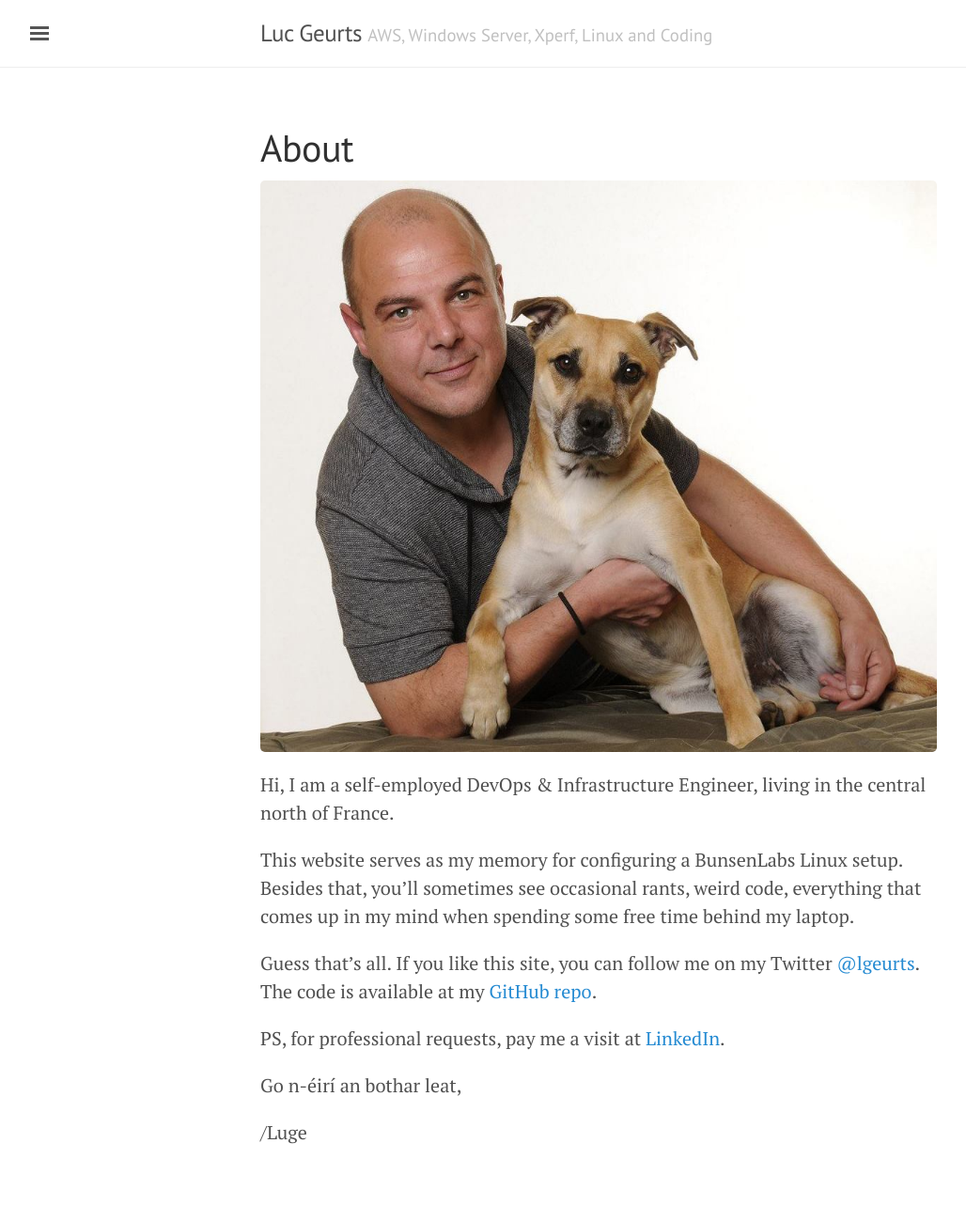
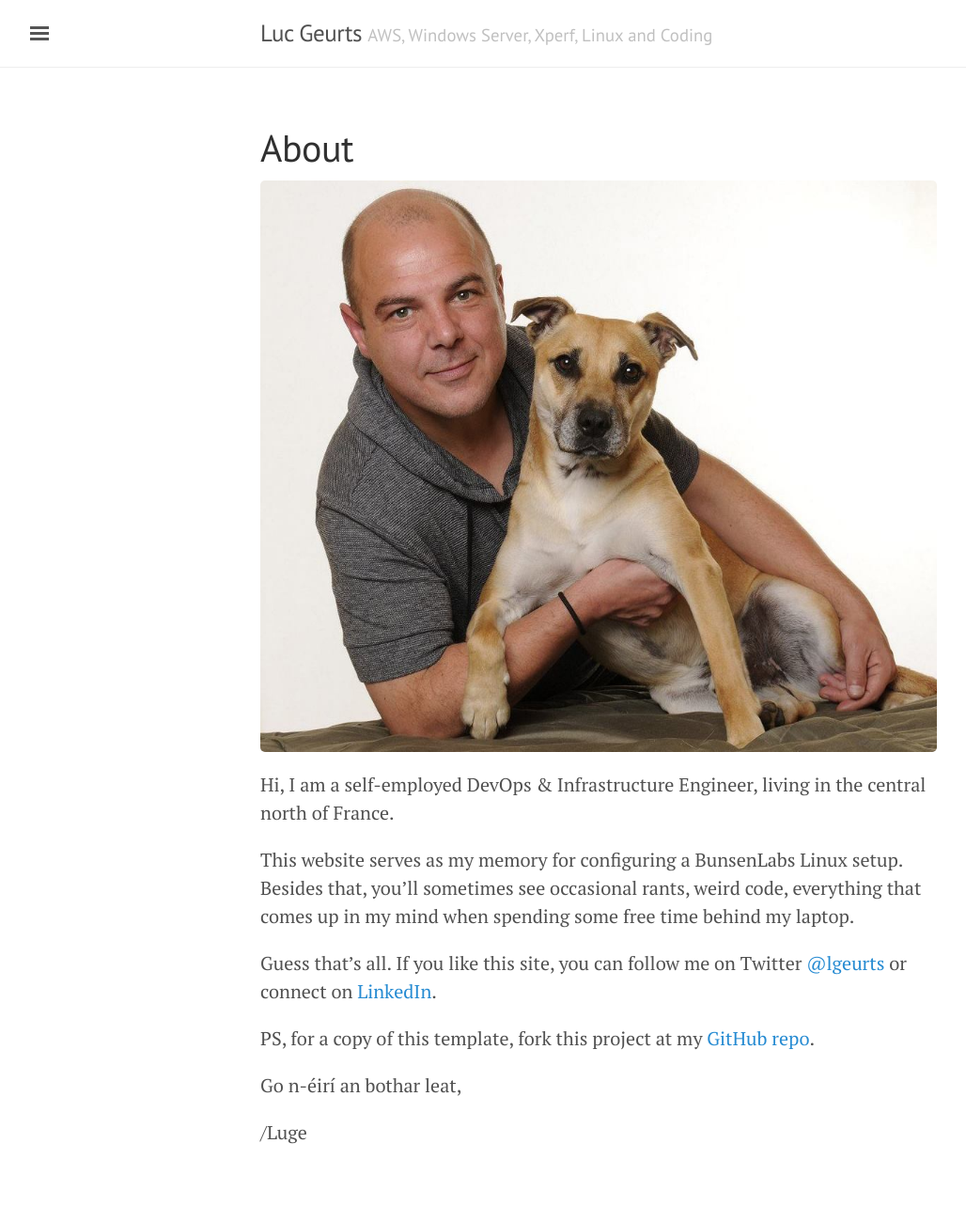
Before and after one commit to lgeurts/lgeurts.github.io, a Jekyll site: the page built from about.md, in a window 1280 px wide. Shown: the whole page at 94% size, without its empty margins (3-1031 px from the left). Built offline with Jekyll 4.4.1, drawn with Linux system fonts in a browser that asks for light colours.

Commit message:
Update about.md

```diff
--- a/about.md
+++ b/about.md
@@ -10,9 +10,9 @@ Hi, I am a self-employed DevOps & Infrastructure Engineer, living in the central
 This website serves as my memory for configuring a BunsenLabs Linux setup.
 Besides that, you'll sometimes see occasional rants, weird code, everything that comes up in my mind when spending some free time behind my laptop.
 
-Guess that's all. If you like this site, you can follow me on my Twitter [@lgeurts](https://twitter.com/lgeurts). The code is available at my [GitHub repo](https://github.com/lgeurts/lgeurts.github.io).
+Guess that's all. If you like this site, you can follow me on Twitter [@lgeurts](https://twitter.com/lgeurts) or connect on [LinkedIn](https://www.linkedin.com/in/lucgeurts).
 
-PS, for professional requests, pay me a visit at [LinkedIn](https://www.linkedin.com/in/lucgeurts).
+PS, for a copy of this template, fork this project at my [GitHub repo](https://github.com/lgeurts/lgeurts.github.io).
 
 Go n-éirí an bothar leat,
 
```
